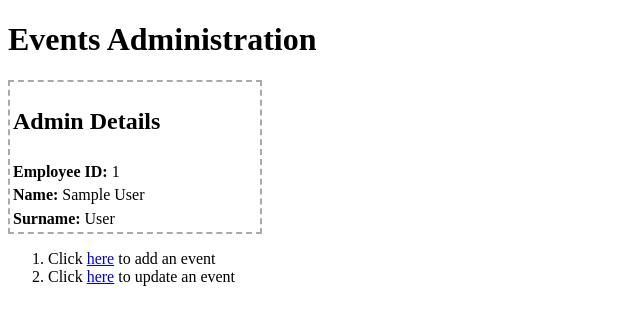
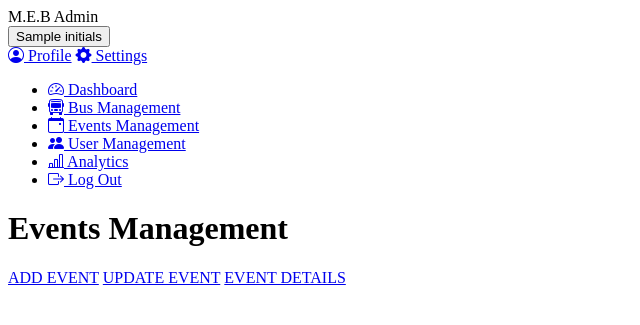
Before and after one commit to Thembeka-Yvonne/MEB-HUB-PROJECT, a Django app: template administration/templates/admin/events/events_menu.html in a window 1280 px wide. Shown: the top 325 px of the page, without its empty margins (0-640 px from the left). Run offline with Django 5.2, Linux system fonts and the light colour scheme; tables that the repository leaves empty hold one stand-in row (values such as "Sample post"); the template is opened without the code that fills it: values that come from a table or form of the project are taken from there, most other values are stand-ins (such as "Sample title", 1, 10 or a date in 2020).

Commit message:
Update events_menu.html frontend

```diff
--- a/administration/templates/admin/events/events_menu.html
+++ b/administration/templates/admin/events/events_menu.html
@@ -1,47 +1,49 @@
+{% load static %}
 <!DOCTYPE html>
 <html lang="en">
 <head>
     <meta charset="UTF-8">
     <title>Events Admin</title>
-    <style>
-        .admin-box{
-width: 250px;
-height: 150px;
-border: 2px dashed #aaa;
-display: flex;
-margin:left;
-padding:0px;
-        }
-    </style>
+    <link rel="stylesheet" href="https://cdn.jsdelivr.net/npm/bootstrap-icons@1.11.3/font/bootstrap-icons.css">
+    <link rel="stylesheet"  href="/static/assets/styles/admin1.css">
 </head>
 <body>
-    <h1>Events Administration</h1>
+    <!-- Navigation Bar -->
+    <nav>
+        <div class="nav-title">M.E.B Admin</div>
+        <button class="profile-button" onclick="toggleMenu()">
+            <span id="user-initials">{{initials}}</span>
+        </button>
+        <div class="nav-menu" id="navMenu">
+            <a href="#"><i class="bi bi-person-circle"></i> Profile</a>
+            <a href="#"><i class="bi bi-gear-fill"></i> Settings</a>
+        </div>
+    </nav>
 
-        <div class="admin-box">
-                <table>
-                    <tr>
-                        <td><h2>Admin Details</h2></td>
-                    </tr>
-                    <tr>
-                        <td><b>Employee ID: </b>{{admin.admin_id}}</td>
-                    </tr>
-                    <tr>
-                        <td><b>Name: </b>{{admin.name}}</td>
-                    </tr>
-                    <tr>
-                        <td><b>Surname: </b>{{admin.surname}}</td>
-                    </tr>
-                </table>
+    <div class="dashboard-container">
+        <!-- Sidebar -->
+        <div class="sidebar">
+            <ul class="sidebar-menu">
+                <li><a href="{% url 'admin_home' %}" ><i class="bi bi-speedometer2"></i> Dashboard</a></li>
+                <li><a href="{% url 'bus_menu' %}"><i class="bi bi-bus-front"></i> Bus Management</a></li>
+                <li><a href="{% url 'events_menu' %}"><i class="bi bi-calendar-event"></i> Events Management</a></li>
+                <li><a href="{% url 'user_management' %}"><i class="bi bi-people-fill"></i> User Management</a></li>
+                <li><a href="#"><i class="bi bi-bar-chart-line"></i> Analytics</a></li>
+                <li><a href="{% url 'account:landing' %}"><i class="bi bi-box-arrow-right"></i> Log Out</a></li>
+            </ul>
+        </div>
+        <div class="main-content">
+            <div class="header">
+                <h1>Events Management</h1>
+            </div>
 
+
+            <div class="container">
+                <a class="card" href="{% url 'add_event' %}">ADD EVENT</a>
+                <a class="card" href="{% url 'update_events' %} ">UPDATE EVENT</a>
+                <a class="card" href="{% url 'event_details' %} ">EVENT DETAILS</a>
+            </div>
         </div>
-        <div>
-            <ol>
-                <li>Click <a href="{% url 'add_event' %}?adminEmail={{admin.email}}">here</a> to add an event</li>
-                <li>Click <a href="{% url 'update_events' %}?adminID={{admin.admin_id}} ">here</a> to update an event</li>
-            </ol>
-        </div>
-        <p>
-
-        </p>
+    </div>
 </body>
 </html>
```
